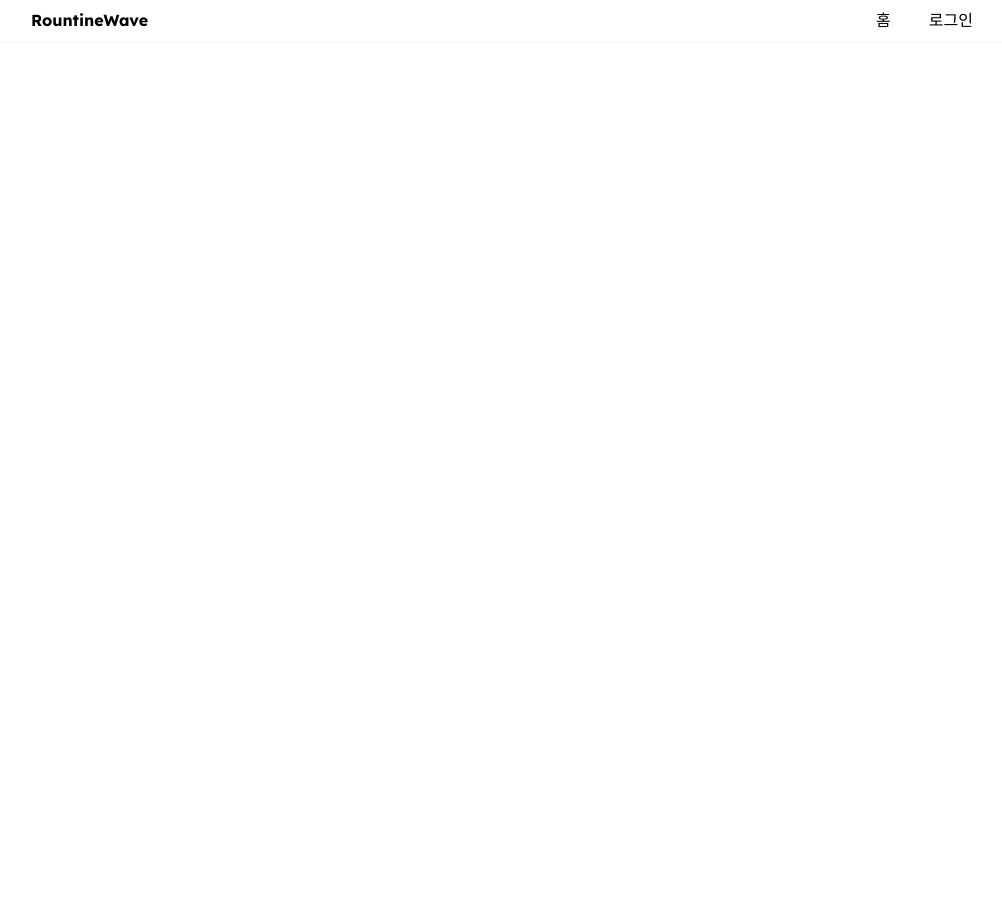
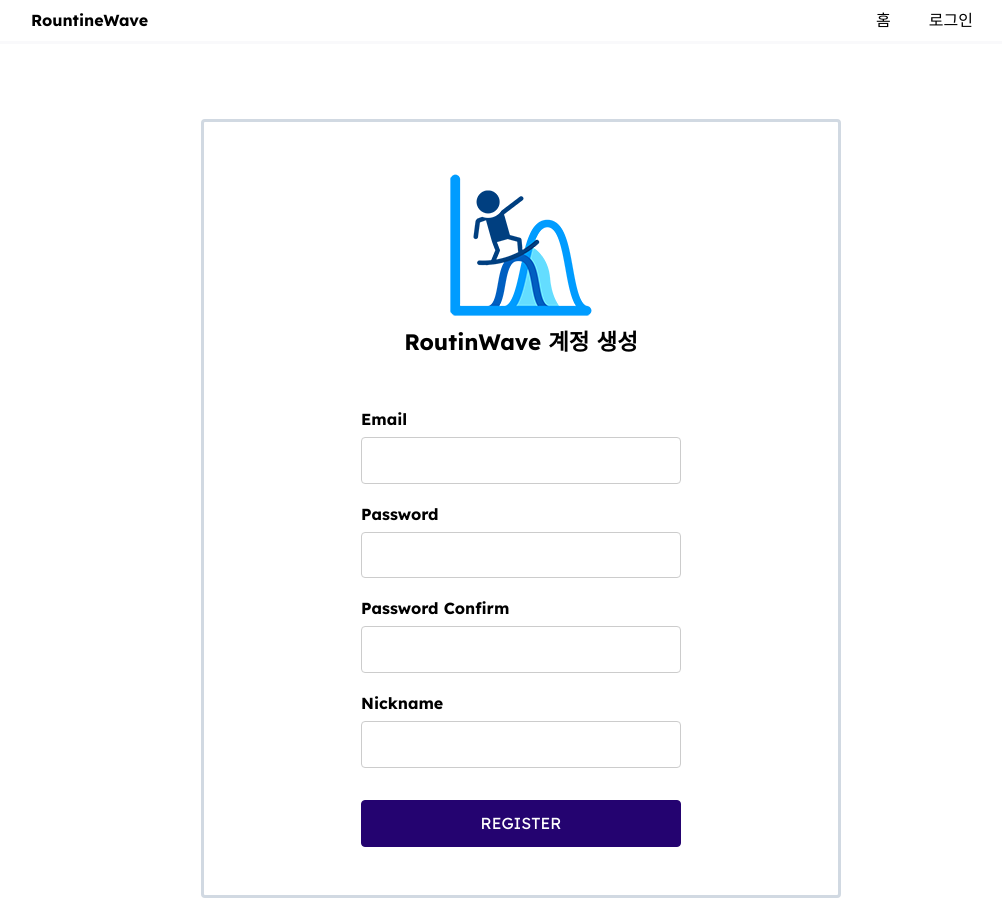
Before and after one commit to 4-in-dev/RoutineWave-Frontend, a React (Create React App) app: page /signup in a window 1280 px wide. Before the commit this address had no page. Shown: the whole page, without its empty margins (119-1121 px from the left). Before the commit the page ends 800 px from the top, so only its background shows below. Built offline with nearby package versions, Linux system fonts and the light colour scheme.

Commit message:
Feat: 추가 - 회원가입 페이지 #5

```diff
--- a/src/App.js
+++ b/src/App.js
@@ -9,6 +9,7 @@ import HeaderExample from './components/Header'
 import NotesListPage from './pages/NotesListPage'
 import NotePage from './pages/NotePage'
 import LoginPage from "./pages/User/LoginPage";
+import SignupPage from "./pages/User/SignupPage";
 import Header from './components/Layout/Header'
 
 function App() {
@@ -31,6 +32,7 @@ function App() {
                 <main>
                     <Routes>
                         <Route path="/login" element={<LoginPage/>}/>
+                        <Route path="/signup" element={<SignupPage/>}/>
                     </Routes>
                 </main>
             </>
--- /dev/null
+++ b/src/components/Signup/Signup.js
@@ -0,0 +1,40 @@
+import React from "react";
+import { Link } from "react-router-dom";
+import useInput from "../../hooks/use-input";
+
+import classes from "./Signup.module.css";
+import logo from "../../assets/logo-small.png";
+
+const Signup = () => {
+  return (
+    <section>
+      <div>
+        <img src={logo} alt="logo" />
+        <p>RoutinWave 계정 생성</p>
+      </div>
+      <form>
+        <div className={classes["form-control"]}>
+          <label htmlFor="email">Email</label>
+          <input type="email" id="email" />
+        </div>
+        <div className={classes["form-control"]}>
+          <label htmlFor="password">Password</label>
+          <input type="password" id="password" autoComplete="off" />
+        </div>
+        <div className={classes["form-control"]}>
+          <label htmlFor="password-confirm">Password Confirm</label>
+          <input type="password" id="password-confirm" autoComplete="off" />
+        </div>
+        <div className={classes["form-control"]}>
+          <label htmlFor="nickname">Nickname</label>
+          <input type="text" id="nickname" />
+        </div>
+        <div className={classes["button-wrapper"]}>
+          <button>REGISTER</button>
+        </div>
+      </form>
+    </section>
+  );
+};
+
+export default Signup;
--- /dev/null
+++ b/src/components/Signup/Signup.module.css
@@ -0,0 +1,92 @@
+section {
+  max-width: 640px;
+  border: 3px solid rgb(209, 217, 226);
+  border-radius: 4px;
+  margin: 0 auto;
+
+  display: flex;
+  flex-direction: column;
+  align-items: center;
+  padding: 3rem 0;
+}
+
+section > div:nth-child(1) {
+  display: flex;
+  flex-direction: column;
+  align-items: center;
+}
+
+section > div:nth-child(1) > p {
+  font-size: 1.4rem;
+  font-weight: 700;
+  margin-top: 0.5rem;
+}
+
+form {
+  margin-top: 3rem;
+}
+
+.form-control {
+  margin-bottom: 1rem;
+}
+
+.form-control input,
+.form-control label {
+  display: block;
+}
+
+.form-control label {
+  font-weight: bold;
+  margin-bottom: 0.2rem;
+}
+
+.form-control input {
+  font: inherit;
+  padding: 0.5rem;
+  border-radius: 4px;
+  border: 1px solid #ccc;
+  width: 20rem;
+}
+
+.form-control input:focus {
+  outline: none;
+  border-color: #240370;
+  background-color: #e0d4fd;
+}
+
+button {
+  font: inherit;
+  background-color: #240370;
+  color: white;
+  border: 1px solid #240370;
+  padding: 0.5rem 1.5rem;
+  border-radius: 4px;
+  width: 20rem;
+  cursor: pointer;
+}
+
+button:hover,
+button:active {
+  background-color: #33059e;
+  border-color: #33059e;
+}
+
+.error-text {
+  color: #b40e0e;
+}
+
+.a-style {
+  color: rgb(85, 139, 206);
+}
+
+.a-style:hover {
+  text-decoration: underline;
+}
+
+.button-wrapper {
+  margin-top: 2rem;
+}
+
+.link-wrapper {
+  margin-top: 1rem;
+}
--- /dev/null
+++ b/src/pages/User/SignupPage.js
@@ -0,0 +1,11 @@
+import React from "react";
+
+import Signup from '../../components/Signup/Signup'
+
+const SignupPage = () => {
+  return (
+    <Signup />
+  );
+};
+
+export default SignupPage;
```
